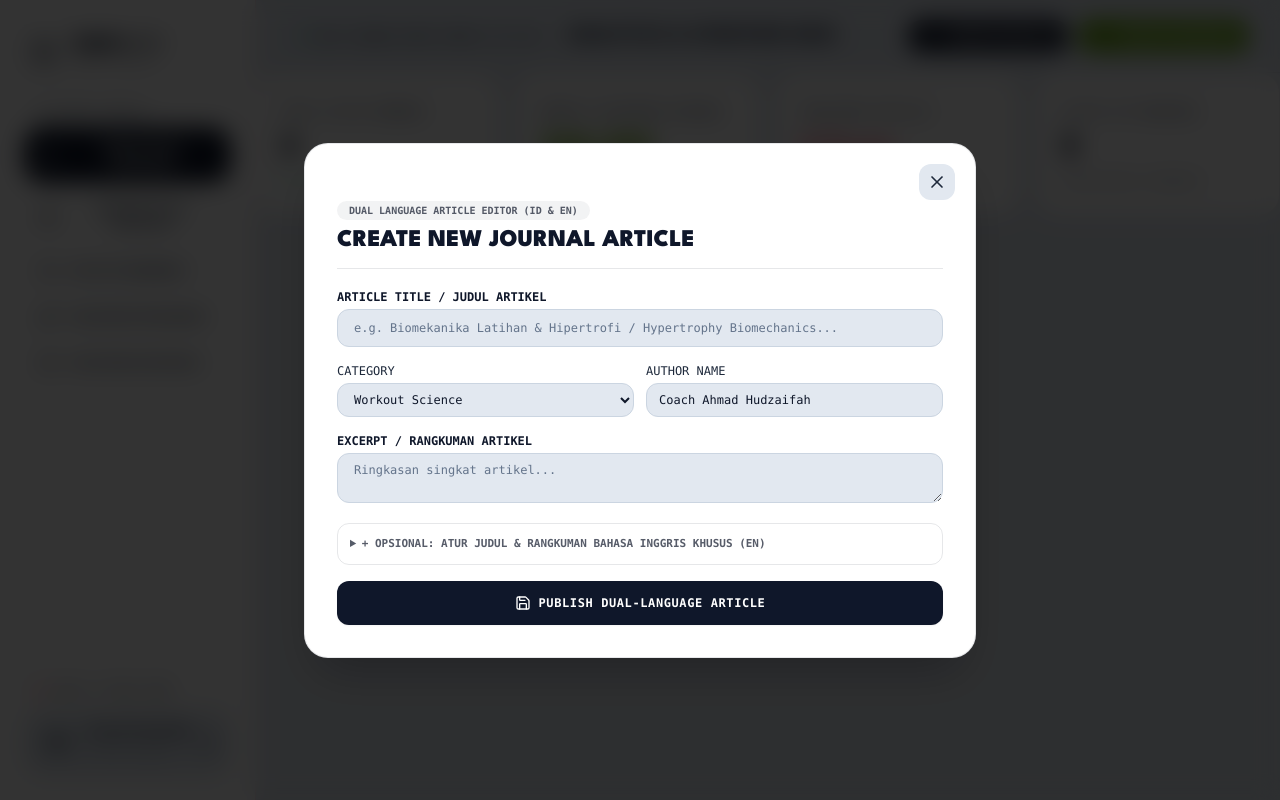
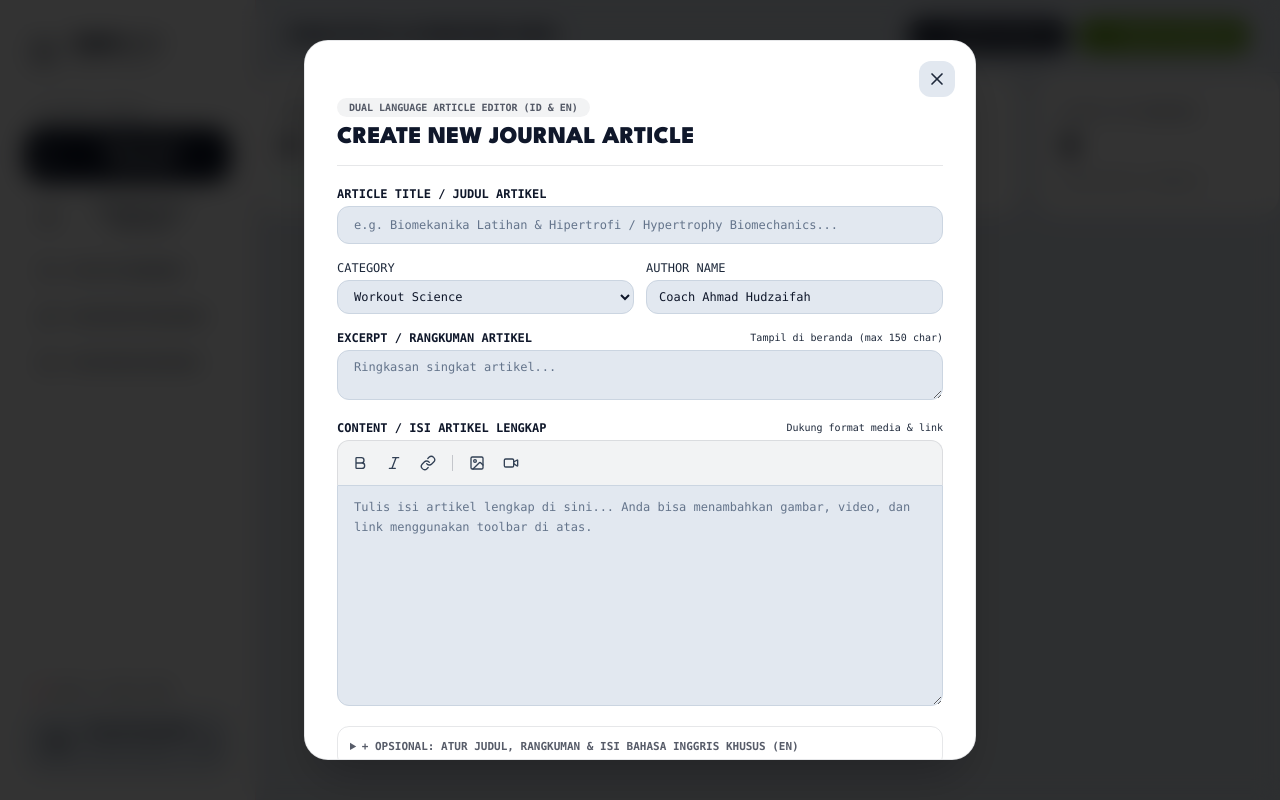
Before and after one commit to ardiansyah-23/MADRock, a Next.js app: page /admin in a window 1280 px wide. Both pictures are taken after a click on the button "CREATE ARTICLE". Built offline with nearby package versions, Linux system fonts and the light colour scheme.

Commit message:
fix: improve UI design, text visibility, coach scheduler date picker, and notification click outside behavior

```diff
--- a/src/app/admin/page.tsx
+++ b/src/app/admin/page.tsx
@@ -28,6 +28,11 @@ import {
   Check,
   AlertCircle,
   Save,
+  Bold,
+  Italic,
+  Link as LinkIcon,
+  Image,
+  Video,
 } from "lucide-react";
 import {
   ArticleItem,
@@ -62,6 +67,7 @@ export default function AdminPage() {
   const [bookings, setBookings] = useState<BookingItem[]>([]);
   // 5. COACH MANAGED TIME SLOTS STATE
   const [slots, setSlots] = useState<CoachSlot[]>([]);
+  const [selectedSlotDate, setSelectedSlotDate] = useState<string>(new Date().toISOString().split("T")[0]);
 
   // Restore active tab and load persistent data on client mount
   useEffect(() => {
@@ -346,10 +352,6 @@ export default function AdminPage() {
       <div className="flex-1 min-w-0 flex flex-col min-h-screen">
         <header className="hidden md:flex items-center justify-between px-8 py-5 bg-mad-surface/50 border-b border-slate-900/10 backdrop-blur-md sticky top-0 z-30">
           <div className="flex items-center gap-3">
-            <span className="px-3 py-1 rounded-full bg-slate-200 border border-slate-300 text-slate-800 font-mono text-[10px] uppercase font-bold flex items-center gap-1.5">
-              <Save className="w-3 h-3 text-emerald-600 animate-pulse" />
-              <span>DUAL LANGUAGE ADMIN CONTROL (ID & EN)</span>
-            </span>
             <h2 className="text-lg font-black font-spartan text-slate-900 uppercase tracking-wide">
               {activeTab === "overview" && "Analytics & Overview Desk"}
               {activeTab === "articles" && "Blog & Article Content Manager"}
@@ -508,18 +510,26 @@ export default function AdminPage() {
           <div className="space-y-8">
             {/* Slot Manager Header Card */}
             <div className="rounded-3xl bg-mad-surface border border-slate-900/10 p-6 sm:p-8 space-y-4">
-              <div className="flex items-center justify-between pb-3 border-b border-slate-900/10">
+              <div className="flex flex-col sm:flex-row sm:items-center justify-between pb-3 border-b border-slate-900/10 gap-4">
                 <div>
                   <h3 className="text-xl font-bold font-spartan text-slate-900 uppercase">
                     PENGATURAN SLOT WAKTU KEPELATIHAN COACH
                   </h3>
                   <p className="text-xs text-mad-gray font-mono mt-0.5">
-                    Slot jam yang diaktifkan di sini akan tersinkronisasi langsung ke modal booking atlet.
+                    Pilih tanggal dan atur slot jam yang tersedia.
                   </p>
                 </div>
-                <span className="px-3 py-1 rounded-full bg-emerald-500/20 text-emerald-400 font-mono text-xs font-bold">
-                  SINKRONISASI AKTIF
-                </span>
+                <div className="flex items-center gap-3">
+                  <input
+                    type="date"
+                    value={selectedSlotDate}
+                    onChange={(e) => setSelectedSlotDate(e.target.value)}
+                    className="px-3 py-1.5 rounded-xl border border-slate-300 bg-white text-slate-900 text-sm font-bold font-mono focus:outline-none focus:ring-2 focus:ring-mad-lime"
+                  />
+                  <span className="px-3 py-1 rounded-full bg-emerald-500/10 text-emerald-600 border border-emerald-500/20 font-mono text-[10px] font-bold whitespace-nowrap">
+                    SINKRONISASI AKTIF
+                  </span>
+                </div>
               </div>
 
               <div className="grid grid-cols-2 sm:grid-cols-3 lg:grid-cols-6 gap-3">
@@ -599,13 +609,13 @@ export default function AdminPage() {
                         <td className="p-3 text-right space-x-2">
                           <button
                             onClick={() => handleUpdateBookingStatus(b.id, "Confirmed")}
-                            className="px-3 py-1.5 rounded-xl bg-emerald-600 text-white font-extrabold text-[11px] hover:bg-emerald-700"
+                            className="px-4 py-2 rounded-xl bg-emerald-500/10 text-emerald-600 border border-emerald-500/20 font-bold text-xs hover:bg-emerald-500/20 hover:border-emerald-500/40 transition-all"
                           >
                             Setujui
                           </button>
                           <button
                             onClick={() => handleUpdateBookingStatus(b.id, "Rejected")}
-                            className="px-3 py-1.5 rounded-xl bg-rose-600 text-white font-extrabold text-[11px] hover:bg-rose-700"
+                            className="px-4 py-2 rounded-xl bg-rose-500/10 text-rose-600 border border-rose-500/20 font-bold text-xs hover:bg-rose-500/20 hover:border-rose-500/40 transition-all"
                           >
                             Tolak
                           </button>
@@ -687,7 +697,10 @@ export default function AdminPage() {
             </div>
 
             <div>
-              <label className="text-slate-900 font-bold uppercase block mb-1">Excerpt / Rangkuman Artikel</label>
+              <label className="text-slate-900 font-bold uppercase block mb-1 flex items-center justify-between">
+                <span>Excerpt / Rangkuman Artikel</span>
+                <span className="text-[10px] text-mad-gray font-normal normal-case">Tampil di beranda (max 150 char)</span>
+              </label>
               <textarea
                 rows={2}
                 required
@@ -701,10 +714,36 @@ export default function AdminPage() {
               />
             </div>
 
+            <div>
+              <label className="text-slate-900 font-bold uppercase block mb-1 flex items-center justify-between">
+                <span>Content / Isi Artikel Lengkap</span>
+                <span className="text-[10px] text-mad-gray font-normal normal-case">Dukung format media & link</span>
+              </label>
+              <div className="border border-slate-900/10 border-b-0 rounded-t-xl bg-slate-900/5 p-2 flex items-center gap-1.5 overflow-x-auto">
+                <button type="button" className="p-1.5 hover:bg-slate-900/10 rounded text-slate-700 transition-colors" title="Bold"><Bold className="w-4 h-4" /></button>
+                <button type="button" className="p-1.5 hover:bg-slate-900/10 rounded text-slate-700 transition-colors" title="Italic"><Italic className="w-4 h-4" /></button>
+                <button type="button" className="p-1.5 hover:bg-slate-900/10 rounded text-slate-700 transition-colors" title="Link"><LinkIcon className="w-4 h-4" /></button>
+                <div className="w-px h-4 bg-slate-900/20 mx-1"></div>
+                <button type="button" className="p-1.5 hover:bg-slate-900/10 rounded text-slate-700 transition-colors" title="Add Image"><Image className="w-4 h-4" /></button>
+                <button type="button" className="p-1.5 hover:bg-slate-900/10 rounded text-slate-700 transition-colors" title="Add Video"><Video className="w-4 h-4" /></button>
+              </div>
+              <textarea
+                rows={10}
+                required
+                placeholder="Tulis isi artikel lengkap di sini... Anda bisa menambahkan gambar, video, dan link menggunakan toolbar di atas."
+                value={articleContentID}
+                onChange={(e) => {
+                  setArticleContentID(e.target.value);
+                  if (!articleContentEN) setArticleContentEN(e.target.value);
+                }}
+                className="w-full bg-mad-bg border border-slate-900/10 rounded-b-xl px-4 py-3 text-slate-900 focus:outline-none focus:border-slate-900/50 leading-relaxed"
+              />
+            </div>
+
             {/* Optional English Title Override */}
             <details className="bg-mad-bg/50 border border-slate-900/10 rounded-xl p-3 text-[11px]">
               <summary className="cursor-pointer font-bold text-slate-900/70 uppercase">
-                + Opsional: Atur Judul & Rangkuman Bahasa Inggris Khusus (EN)
+                + Opsional: Atur Judul, Rangkuman & Isi Bahasa Inggris Khusus (EN)
               </summary>
               <div className="space-y-3 pt-3 mt-2 border-t border-slate-900/10">
                 <div>
@@ -727,6 +766,16 @@ export default function AdminPage() {
                     className="w-full bg-mad-bg border border-slate-900/10 rounded-xl px-3 py-2 text-slate-900"
                   />
                 </div>
+                <div>
+                  <label className="text-mad-gray uppercase block mb-1">English Content</label>
+                  <textarea
+                    rows={6}
+                    placeholder="Custom English content..."
+                    value={articleContentEN}
+                    onChange={(e) => setArticleContentEN(e.target.value)}
+                    className="w-full bg-mad-bg border border-slate-900/10 rounded-xl px-3 py-2 text-slate-900"
+                  />
+                </div>
               </div>
             </details>
 
--- a/src/features/home/CTASection.tsx
+++ b/src/features/home/CTASection.tsx
@@ -43,7 +43,7 @@ export function CTASection() {
 
               <Link
                 href="/tools"
-                className="inline-flex items-center gap-2 px-8 py-4.5 rounded-2xl text-base font-bold bg-slate-900/5 border border-slate-900/15 text-white hover:bg-slate-900/10 transition-all duration-300"
+                className="inline-flex items-center gap-2 px-8 py-4.5 rounded-2xl text-base font-bold bg-slate-900/5 border border-slate-900/15 text-slate-900 hover:bg-slate-900/10 transition-all duration-300"
               >
                 <span>{lang === "id" ? "Coba Kalkulator Gratis" : "Try Free Fitness Calculators"}</span>
               </Link>
--- a/src/features/home/HeroSection.tsx
+++ b/src/features/home/HeroSection.tsx
@@ -84,7 +84,7 @@ export function HeroSection() {
 
                 <Link
                   href="/programs"
-                  className="inline-flex items-center gap-2.5 px-6 py-3.5 rounded-2xl text-sm font-bold bg-white border border-slate-900/10 text-mad-bg hover:bg-gray-200 transition-all duration-300"
+                  className="inline-flex items-center gap-2.5 px-6 py-3.5 rounded-2xl text-sm font-bold bg-white border border-slate-900/10 text-slate-900 hover:bg-gray-200 transition-all duration-300"
                 >
                   <Calendar className="w-4 h-4 text-mad-lime" />
                   <span>{t("hero_cta_secondary")}</span>
```
Also changed, not shown: src/app/dashboard/page.tsx (+26 -6 lines).
